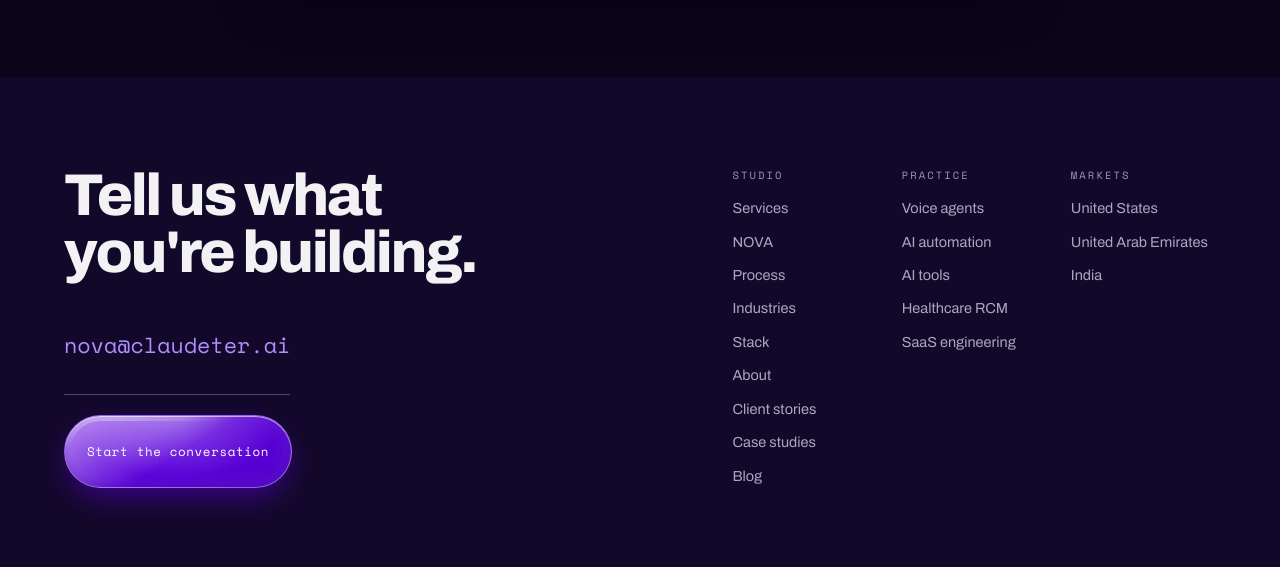
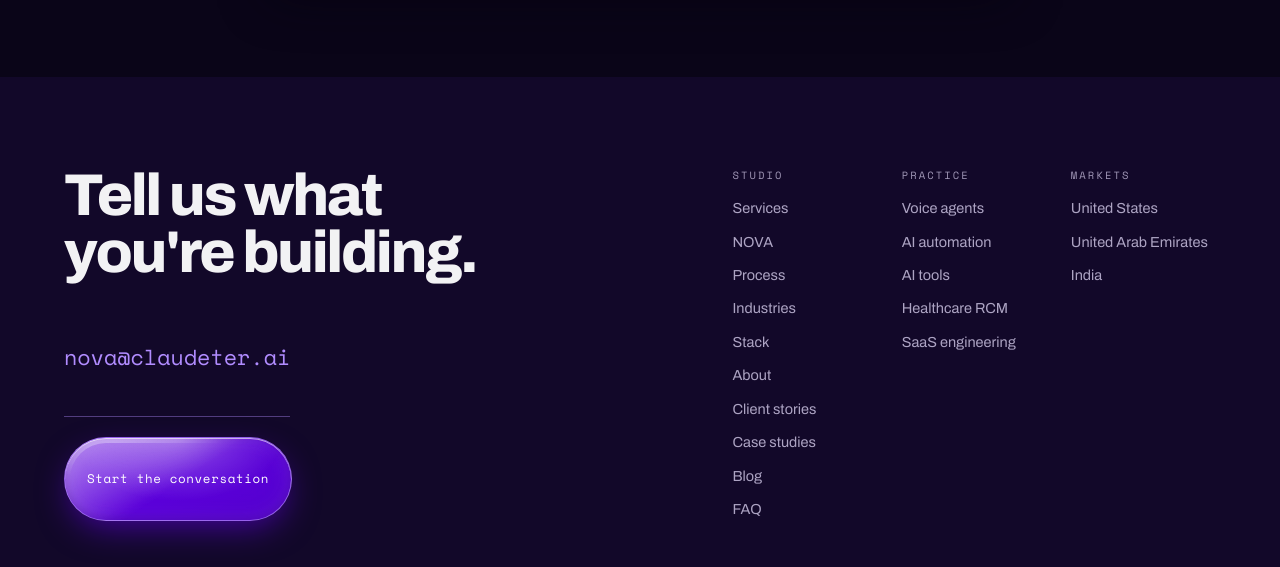
Before and after one commit to ClaudeterAi/Website, a plain HTML site: page industries/index.html in a window 1280 px wide. Shown: the part 1382-1949 px from the top of the page. Drawn offline with nearby package versions, Linux system fonts and the light colour scheme.

Commit message:
seo: FAQ footer link on the /services/ and /industries/ hubs

```diff
--- a/industries/index.html
+++ b/industries/index.html
@@ -85,7 +85,7 @@
 <a href="/#contact" class="btn btn-solid">Start the conversation</a>
 </div>
 <div class="foot-cols">
-<div class="foot-col"><h3>Studio</h3><a href="/#build">Services</a><a href="/#nova">NOVA</a><a href="/#process">Process</a><a href="/#industries">Industries</a><a href="/#stack">Stack</a><a href="/#about">About</a><a href="/#work">Client stories</a><a href="/case-studies/">Case studies</a><a href="/blog/">Blog</a></div>
+<div class="foot-col"><h3>Studio</h3><a href="/#build">Services</a><a href="/#nova">NOVA</a><a href="/#process">Process</a><a href="/#industries">Industries</a><a href="/#stack">Stack</a><a href="/#about">About</a><a href="/#work">Client stories</a><a href="/case-studies/">Case studies</a><a href="/blog/">Blog</a><a href="/faq/">FAQ</a></div>
 <div class="foot-col"><h3>Practice</h3><a href="/services/ai-voice-agents/">Voice agents</a><a href="/services/ai-agents-automation/">AI automation</a><a href="/services/ai-workflow-automation/">AI tools</a><a href="/industries/healthcare-rcm/">Healthcare RCM</a><a href="/services/saas-product-engineering/">SaaS engineering</a></div>
 <div class="foot-col"><h3>Markets</h3><a href="/usa/">United States</a><a href="/uae/">United Arab Emirates</a><a href="/india/">India</a></div>
 </div>
```
Also changed, not shown: services/index.html (+1 -1 lines).
